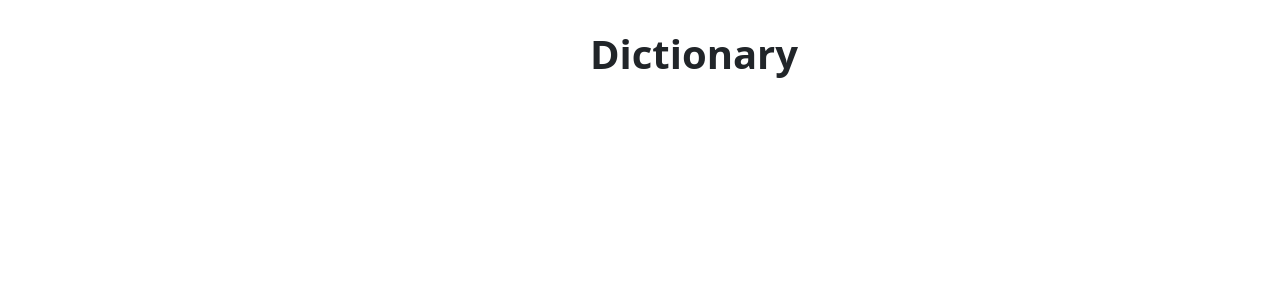
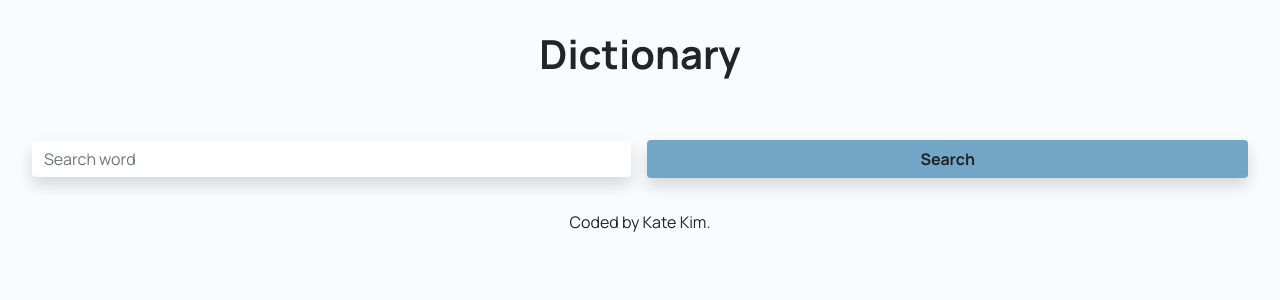
Before and after one commit to projectkatk/dictionary-app, a React (Create React App) app: page / in a window 1280 px wide. Shown: the top 300 px of the page. Built offline with nearby package versions, Linux system fonts and the light colour scheme.

Commit message:
form updated

```diff
--- a/src/App.css
+++ b/src/App.css
@@ -1,9 +1,3 @@
 .App-header {
     margin: 30px 0;
 }
-
-.app-logo {
-    max-width: 100px;
-    display: block;
-    margin: 0 auto;
-}
--- a/src/App.js
+++ b/src/App.js
@@ -1,11 +1,16 @@
+import Dictionary from "./Dictionary"
 import "./App.css"
 
 function App() {
   return (
     <div className="App">
-      <header className="App-header">
+      <header className="App-header text-center">
         <h1 className="app-logo fw-bold">Dictionary</h1>
       </header>
+      <main>
+        <Dictionary />
+      </main>
+      <footer className="footer-links text-center">Coded by Kate Kim.</footer>
     </div>
   );
 }
--- /dev/null
+++ b/src/Dictionary.css
@@ -0,0 +1,4 @@
+.Form .searchBtn {
+    background: #73a5c7;
+
+}
--- /dev/null
+++ b/src/Dictionary.js
@@ -0,0 +1,36 @@
+import { useState } from "react";
+import "./Dictionary.css";
+
+
+export default function Dictionary () {
+
+    const [keyword, setKeyword] = useState("");
+
+    function handleKeywordChange(e) {
+        setKeyword(e.target.value);
+    }
+
+    function search(e) {
+        e.preventDefault();
+        if(keyword) {
+            alert('you are searching "' + keyword + '" right now.');
+        }
+    }
+    return (
+        <div>
+            <form
+                className="d-flex flex-column align-items-center p-4 flex-md-row Form"
+                onSubmit={search}
+            >
+                <input
+                    type="search"
+                    className="form-control m-2 border-0 shadow"
+                    placeholder="Search word"
+                    autoFocus={true}
+                    onChange={handleKeywordChange}
+                />
+                <button className="btn text-dark form-control m-2 searchBtn shadow fw-bold text-dark">Search</button>
+            </form>
+        </div>
+    )
+}
--- a/src/index.css
+++ b/src/index.css
@@ -1,3 +1,4 @@
 body {
     font-family: 'Manrope', sans-serif;
+    background:#f8fcff;
 }
--- a/src/index.js
+++ b/src/index.js
@@ -1,8 +1,8 @@
 import React from 'react';
 import ReactDOM from 'react-dom';
-import './index.css';
 import App from './App';
 import 'bootstrap/dist/css/bootstrap.min.css';
+import './index.css';
 import reportWebVitals from './reportWebVitals';
 
 ReactDOM.render(
```
